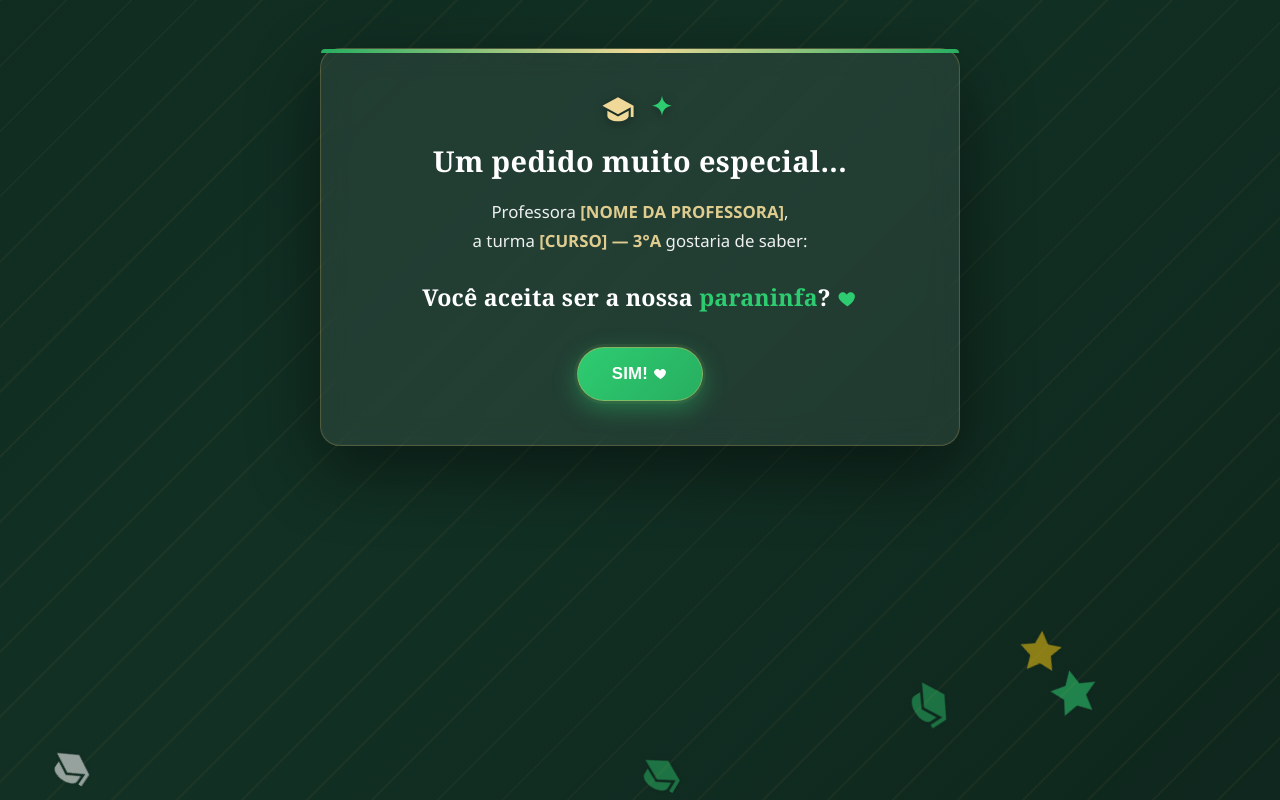
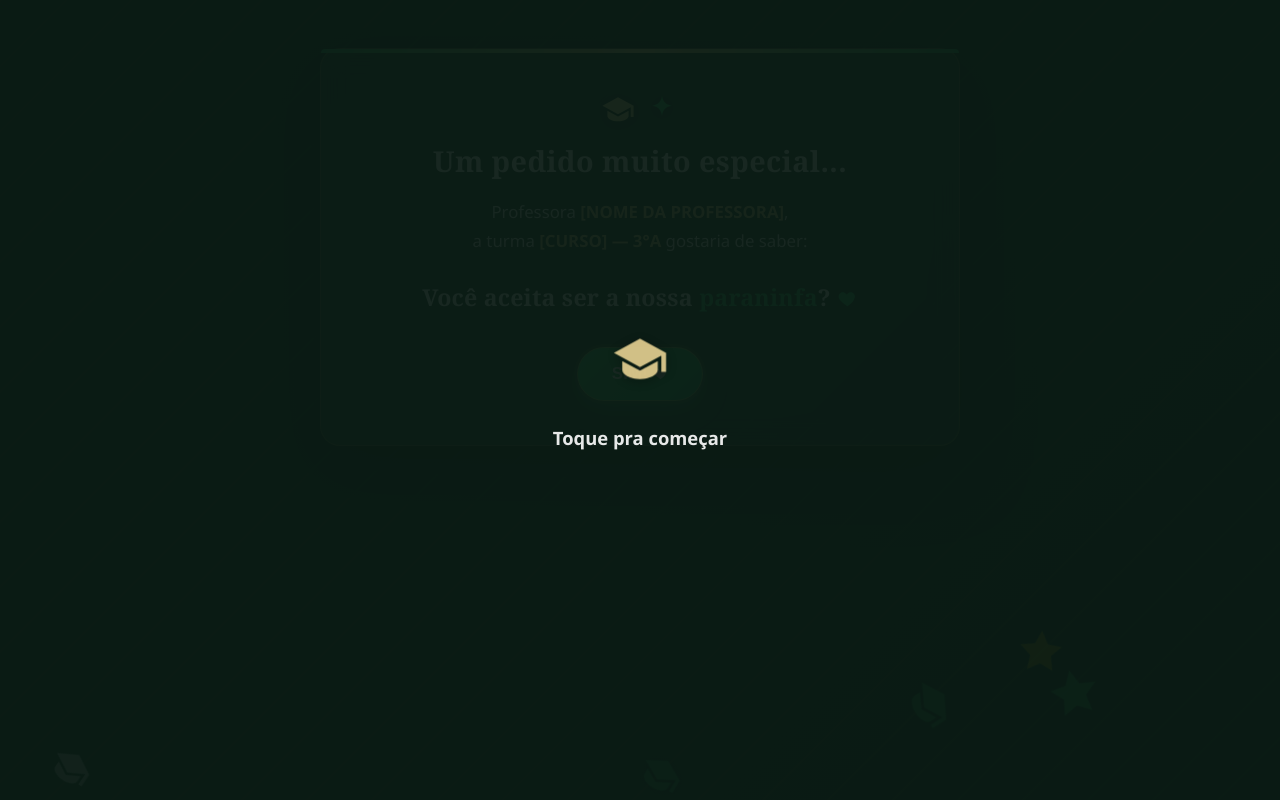
Before and after one commit to pablinpythonzin/3-A-Lembrancas, a plain HTML site: page web/index.html in a window 1280 px wide. Drawn offline with Linux system fonts and the light colour scheme.

Commit message:
Adiciona tela "Toque pra começar" pra destravar áudio desde o início
Navegadores só liberam áudio depois de uma interação real (clique/
toque) — passar o mouse por cima não conta, por isso o boom/bruh só
funcionava depois do primeiro clique acidental na página. Agora a
tela inicial exige um toque explícito antes de mostrar o convite.

```diff
--- a/web/index.html
+++ b/web/index.html
@@ -7,6 +7,15 @@
 <link rel="stylesheet" href="style.css">
 </head>
 <body>
+
+  <div id="tela-bloqueio" class="tela-bloqueio">
+    <div class="tela-bloqueio-conteudo">
+      <span class="icone-topo" style="width:56px;height:56px;color:#f0d998">
+        <svg viewBox="0 0 24 24" fill="currentColor"><path d="M12 3 1 9l11 6 9-4.91V17h2V9L12 3zm0 13.5L4.5 12.5V16c0 2.21 3.5 4 7.5 4s7.5-1.79 7.5-4v-3.5L12 16.5z"/></svg>
+      </span>
+      <p>Toque pra começar</p>
+    </div>
+  </div>
 
   <canvas id="confetti-canvas"></canvas>
 
--- a/web/script.js
+++ b/web/script.js
@@ -58,6 +58,23 @@ const CAMINHO_BOOM = '../assets/sons/boom.mp3';
 const CAMINHO_BRUH = '../assets/sons/bruh.mp3';
 const ATRASO_MS = 800; // mesmo atraso usado entre todos os áudios de zoeira
 let ultimaZoeira = 0;
+
+// ===== Tela "toque pra começar": garante um clique de verdade antes de
+//       tudo, pra destravar áudio (mouse passando por cima não conta
+//       como interação real pro navegador) =====
+const telaBloqueio = document.getElementById('tela-bloqueio');
+
+telaBloqueio.addEventListener('click', () => {
+  [CAMINHO_BOOM, CAMINHO_BRUH].forEach((caminho) => {
+    const audio = new Audio(caminho);
+    audio.volume = 0;
+    audio.play().then(() => {
+      audio.pause();
+      audio.currentTime = 0;
+    }).catch(() => {});
+  });
+  telaBloqueio.classList.add('escondido');
+}, { once: true });
 
 // ===== Imagem de zoeira que aparece junto com o boom =====
 const IMAGENS_ZOEIRA = [
--- a/web/style.css
+++ b/web/style.css
@@ -42,6 +42,45 @@ body::before {
   0%   { background-position: 0% 50%; }
   50%  { background-position: 100% 50%; }
   100% { background-position: 0% 50%; }
+}
+
+/* tela de "toque pra começar": garante um clique real antes de tudo,
+   porque o navegador só libera áudio depois de uma interação de
+   verdade (mouse passando por cima não conta) */
+.tela-bloqueio {
+  position: fixed;
+  inset: 0;
+  z-index: 100;
+  display: flex;
+  align-items: center;
+  justify-content: center;
+  background: rgba(10, 26, 20, 0.94);
+  cursor: pointer;
+}
+
+.tela-bloqueio.escondido {
+  display: none;
+}
+
+.tela-bloqueio-conteudo {
+  text-align: center;
+  color: #fff;
+}
+
+.tela-bloqueio-conteudo .icone-topo {
+  margin: 0 auto 14px;
+  animation: pulsar 1.6s ease-in-out infinite;
+}
+
+@keyframes pulsar {
+  0%, 100% { transform: scale(1); opacity: 0.85; }
+  50% { transform: scale(1.12); opacity: 1; }
+}
+
+.tela-bloqueio-conteudo p {
+  font-size: 1.15rem;
+  font-weight: 600;
+  opacity: 0.9;
 }
 
 #confetti-canvas {
```
Also changed, not shown: 1 other file.
